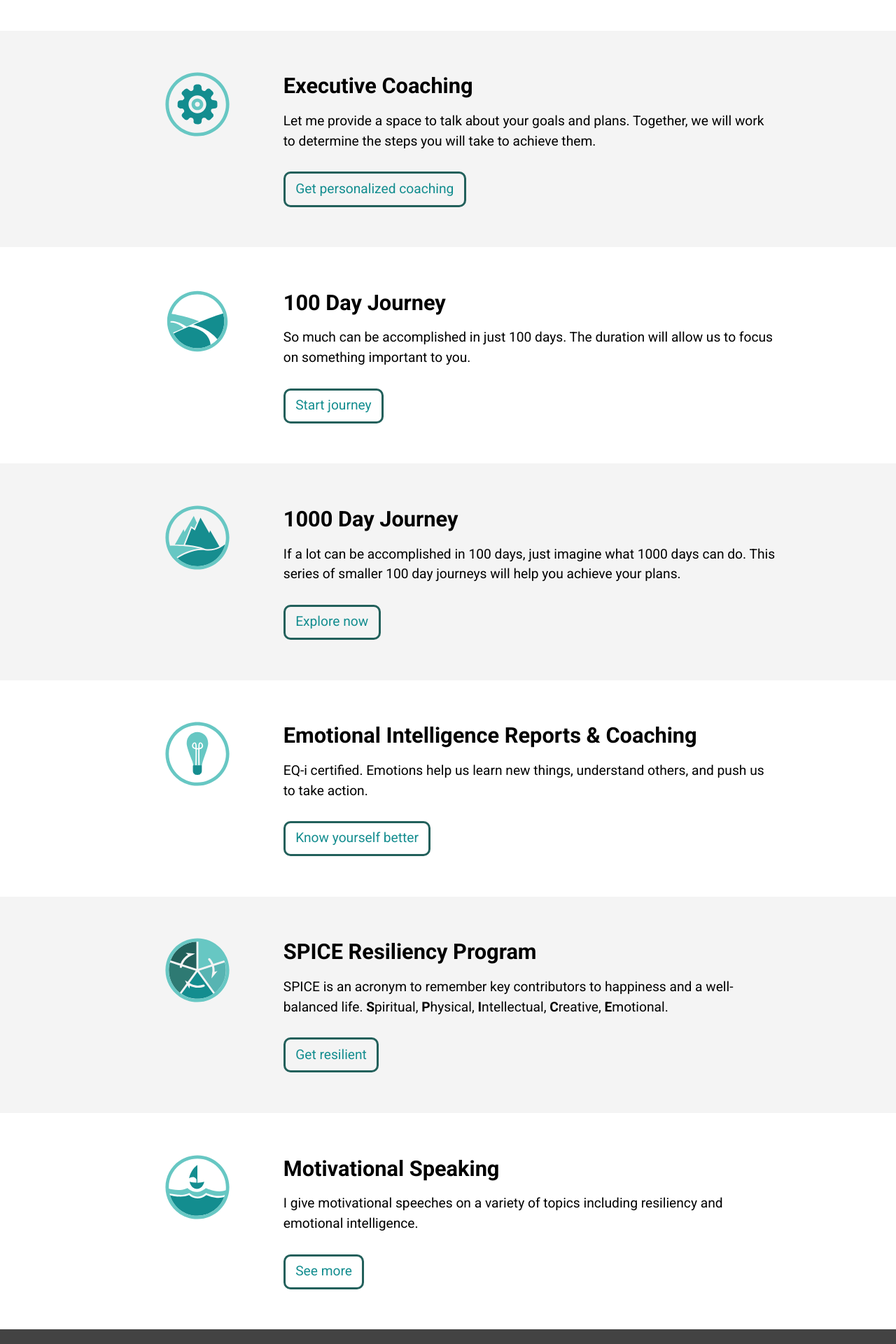
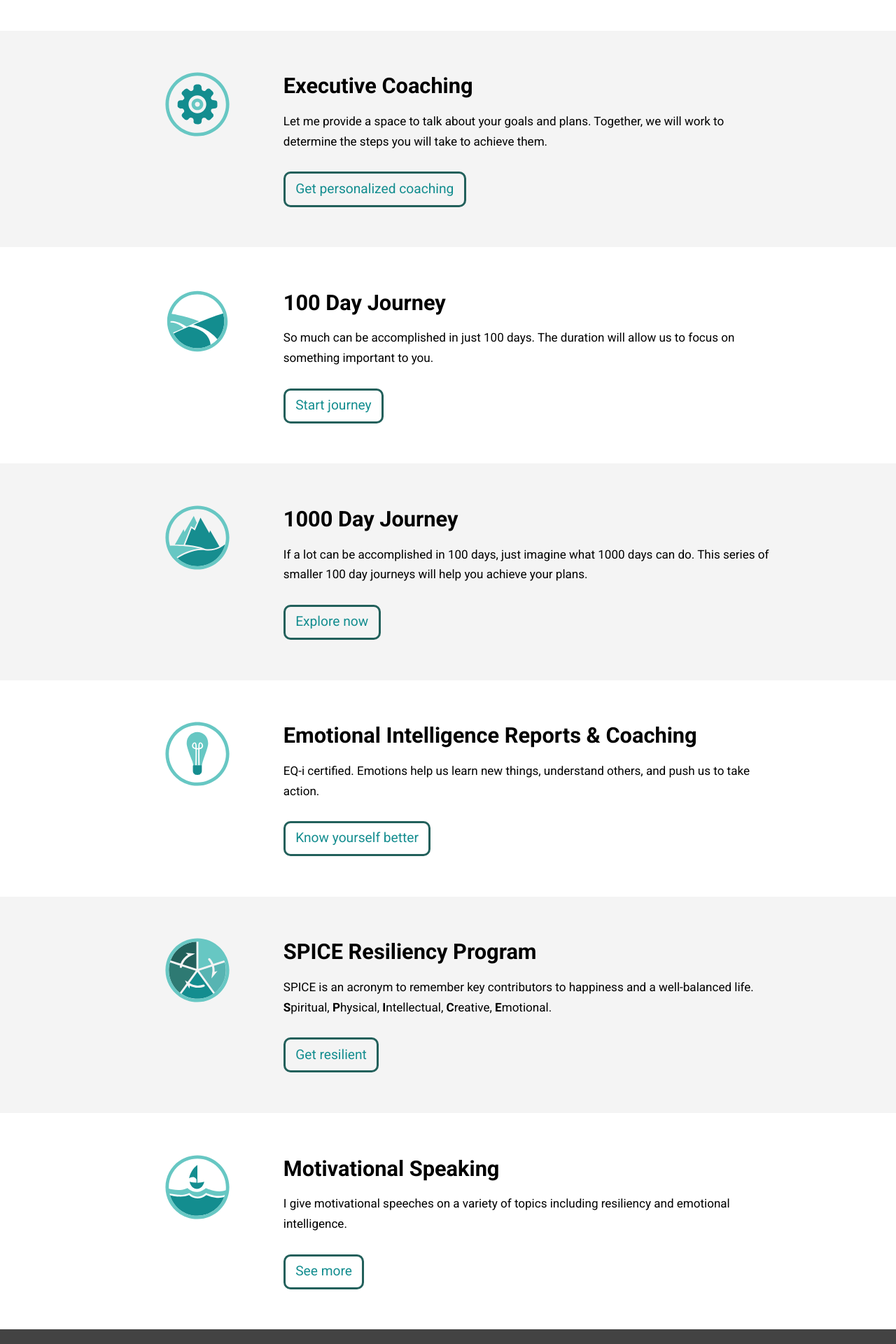
Before and after one commit to AlexSpagnuolo/rozross, a Jekyll site: the page built from services.html, in a window 1280 px wide. Shown: the part 1001-2921 px from the top of the page at 70% size. Built offline with Jekyll 4.4.1, drawn with Linux system fonts in a browser that asks for light colours; grey boxes are pictures that could not be loaded.

Commit message:
Update services page

```diff
--- a/services.html
+++ b/services.html
@@ -106,8 +106,8 @@
     </div>
 
     <div class="unit xs-3-4">
-      <h2 class="push-1-2">Executive Coaching</h2
-      <p class="max-length milli">{{page.executive-coaching-intro}}</p>
+      <h2 class="push-1-2">Executive Coaching</h2>
+      <p class="milli">{{page.executive-coaching-intro}}</p>
 
       <div>
         <a href="{{site.baseurl}}/executive-coaching/" itemprop="url">
@@ -127,11 +127,11 @@
     </div>
 
     <div class="unit xs-3-4">
-      <h2 class="push-1-2">100 Day Journey</h2
-      <p class="max-length milli">{{page.hundred-day-journey-intro}}</p>
+      <h2 class="push-1-2">100 Day Journey</h2>
+      <p class="milli">{{page.hundred-day-journey-intro}}</p>
 
       <div>
-        <a href="{{site.baseurl}}/100-day-journey/" itemprop="url">
+        <a href="{{site.baseurl}}/hundred-day-journey/" itemprop="url">
           <button class="ghost-btn">Start journey</button>
         </a>
       </div>
@@ -148,11 +148,11 @@
     </div>
 
     <div class="unit xs-3-4">
-      <h2 class="push-1-2">1000 Day Journey</h2
-      <p class="max-length milli">{{page.thousand-day-journey-intro}}</p>
+      <h2 class="push-1-2">1000 Day Journey</h2>
+      <p class="milli">{{page.thousand-day-journey-intro}}</p>
 
       <div>
-        <a href="{{site.baseurl}}/1000-day-journey/" itemprop="url">
+        <a href="{{site.baseurl}}/thousand-day-journey/" itemprop="url">
           <button class="ghost-btn">Explore now</button>
         </a>
       </div>
@@ -169,8 +169,8 @@
     </div>
 
     <div class="unit xs-3-4">
-      <h2 class="push-1-2">Emotional Intelligence Reports & Coaching</h2
-      <p class="max-length milli">{{page.emotional-intelligence-intro}}</p>
+      <h2 class="push-1-2">Emotional Intelligence Reports & Coaching</h2>
+      <p class="milli">{{page.emotional-intelligence-intro}}</p>
 
       <div>
         <a href="{{site.baseurl}}/emotional-intelligence/" itemprop="url">
@@ -190,8 +190,8 @@
     </div>
 
     <div class="unit xs-3-4">
-      <h2 class="push-1-2">SPICE Resiliency Program</h2
-      <p class="max-length milli">{{page.spice-intro}}</p>
+      <h2 class="push-1-2">SPICE Resiliency Program</h2>
+      <p class="milli">{{page.spice-intro}}</p>
 
       <div>
         <a href="{{site.baseurl}}/spice-resiliency-program/" itemprop="url">
@@ -211,8 +211,8 @@
     </div>
 
     <div class="unit xs-3-4">
-      <h2 class="push-1-2">Motivational Speaking</h2
-      <p class="max-length milli">{{page.motivational-speaking-intro}}</p>
+      <h2 class="push-1-2">Motivational Speaking</h2>
+      <p class="milli">{{page.motivational-speaking-intro}}</p>
 
       <div>
         <a href="{{site.baseurl}}/motivational-speaking/" itemprop="url">
```
